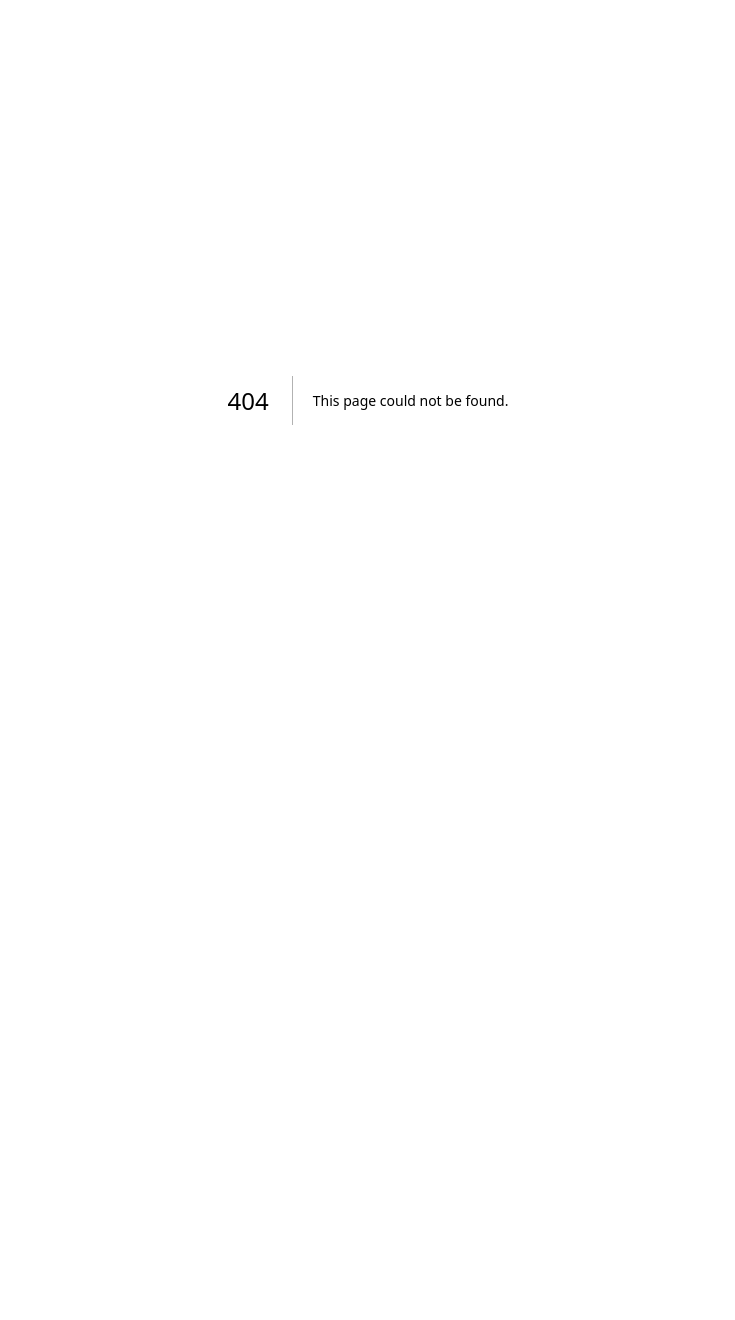
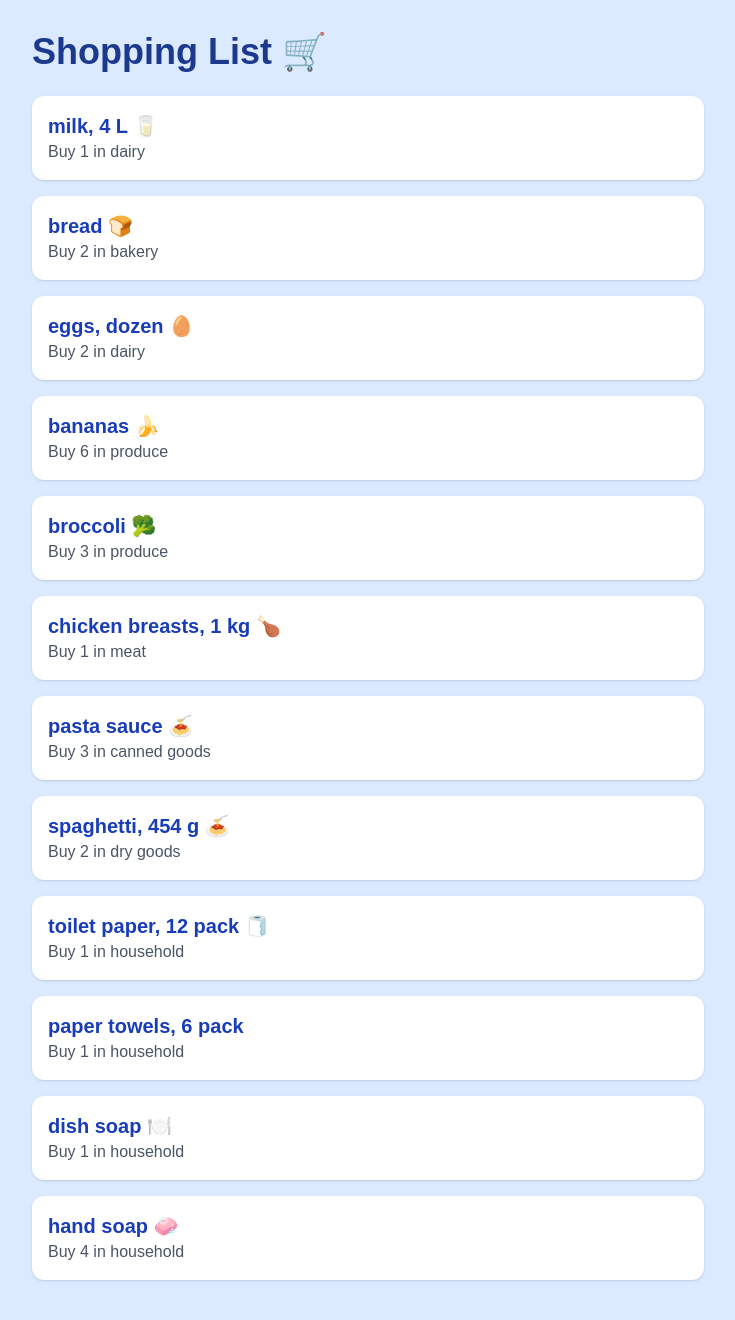
Before and after one commit to shorthippo/cprg306-assignments, a Next.js app: page /week-3 in a window 1280 px wide. Before the commit this address had no page. Shown: the top 1320 px of the page, without its empty margins (272-1007 px from the left). Before the commit the page ends 800 px from the top, so only its background shows below. Built offline with nearby package versions, Linux system fonts and the light colour scheme.

Commit message:
Quinn add week 3 assignmen

```diff
--- a/app/page.js
+++ b/app/page.js
@@ -1,10 +1,22 @@
 import Link from "next/link";
 
-export default function Page() {
+export default function Home() {
   return (
     <main>
       <h1>CPRG 306: Web Development 2 - Assignments</h1>
-      <Link href = "week-2"> Week 2 </Link>
+      <div><Link href="/week-2">
+        Week 2 Assignment
+      </Link></div>
+      <div><Link href="/week-3">
+        Week 3 Assignment
+      </Link></div>
+      <p>Week4 Assignment</p>
+      <p>Week 5 Assignment</p>
+      <p>Week 6 Assignment</p>
+      <p>Week 7 Assignment</p>
+      <p>Week 8 Assignment</p>
+      <p>Week 9 Assignment</p>
+
     </main>
-  )
+  );
 }
--- /dev/null
+++ b/app/week-3/item-list.js
@@ -0,0 +1,151 @@
+import Item from "./item";
+
+export default function ItemList() {
+  const item1 = {
+    name: "milk, 4 L 🥛",
+    quantity: 1,
+    category: "dairy",
+  };
+
+  const item2 = {
+    name: "bread 🍞",
+    quantity: 2,
+    category: "bakery",
+  };
+
+  const item3 = {
+    name: "eggs, dozen 🥚",
+    quantity: 2,
+    category: "dairy",
+  };
+
+  const item4 = {
+    name: "bananas 🍌",
+    quantity: 6,
+    category: "produce",
+  };
+
+  const item5 = {
+    name: "broccoli 🥦",
+    quantity: 3,
+    category: "produce",
+  };
+
+  const item6 = {
+    name: "chicken breasts, 1 kg 🍗",
+    quantity: 1,
+    category: "meat",
+  };
+
+  const item7 = {
+    name: "pasta sauce 🍝",
+    quantity: 3,
+    category: "canned goods",
+  };
+
+  const item8 = {
+    name: "spaghetti, 454 g 🍝",
+    quantity: 2,
+    category: "dry goods",
+  };
+
+  const item9 = {
+    name: "toilet paper, 12 pack 🧻",
+    quantity: 1,
+    category: "household",
+  };
+
+  const item10 = {
+    name: "paper towels, 6 pack",
+    quantity: 1,
+    category: "household",
+  };
+
+  const item11 = {
+    name: "dish soap 🍽️",
+    quantity: 1,
+    category: "household",
+  };
+
+  const item12 = {
+    name: "hand soap 🧼",
+    quantity: 4,
+    category: "household",
+  };
+
+  return (
+    <ul>
+      <Item
+        name={item1.name}
+        quantity={item1.quantity}
+        category={item1.category}
+      />
+
+      <Item
+        name={item2.name}
+        quantity={item2.quantity}
+        category={item2.category}
+      />
+
+      <Item
+        name={item3.name}
+        quantity={item3.quantity}
+        category={item3.category}
+      />
+
+      <Item
+        name={item4.name}
+        quantity={item4.quantity}
+        category={item4.category}
+      />
+
+      <Item
+        name={item5.name}
+        quantity={item5.quantity}
+        category={item5.category}
+      />
+
+      <Item
+        name={item6.name}
+        quantity={item6.quantity}
+        category={item6.category}
+      />
+
+      <Item
+        name={item7.name}
+        quantity={item7.quantity}
+        category={item7.category}
+      />
+
+      <Item
+        name={item8.name}
+        quantity={item8.quantity}
+        category={item8.category}
+      />
+
+      <Item
+        name={item9.name}
+        quantity={item9.quantity}
+        category={item9.category}
+      />
+
+      <Item
+        name={item10.name}
+        quantity={item10.quantity}
+        category={item10.category}
+      />
+
+      <Item
+        name={item11.name}
+        quantity={item11.quantity}
+        category={item11.category}
+      />
+
+      <Item
+        name={item12.name}
+        quantity={item12.quantity}
+        category={item12.category}
+      />
+    </ul>
+  );
+}
--- /dev/null
+++ b/app/week-3/item.js
@@ -0,0 +1,13 @@
+export default function Item({ name, quantity, category }) {
+  return (
+    <li className="bg-white p-4 mb-4 rounded-xl shadow">
+      <h2 className="text-xl font-bold text-blue-800">
+        {name}
+      </h2>
+
+      <p className="text-gray-600">
+        Buy {quantity} in {category}
+      </p>
+    </li>
+  );
+}
--- /dev/null
+++ b/app/week-3/page.js
@@ -0,0 +1,17 @@
+import ItemList from "./item-list";
+
+export default function Page() {
+  return (
+    <main className="min-h-screen bg-blue-100 p-8">
+      <div className="max-w-2xl mx-auto">
+
+        <h1 className="text-4xl font-bold text-blue-900 mb-6">
+          Shopping List 🛒
+        </h1>
+
+        <ItemList />
+
+      </div>
+    </main>
+  );
+}
```
